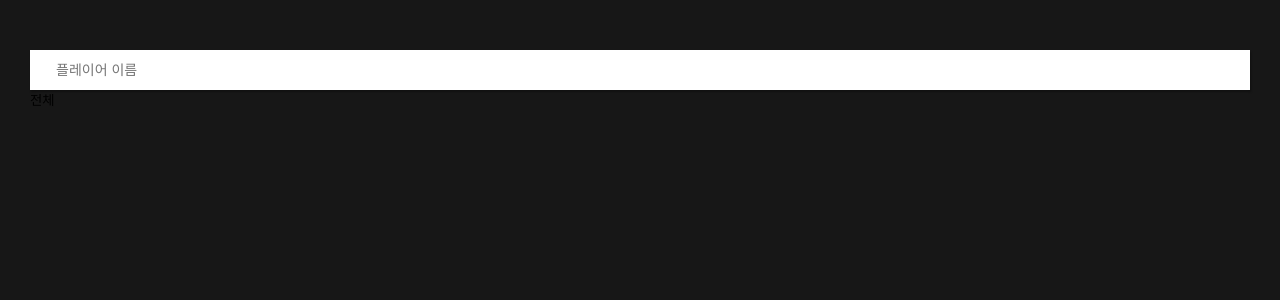
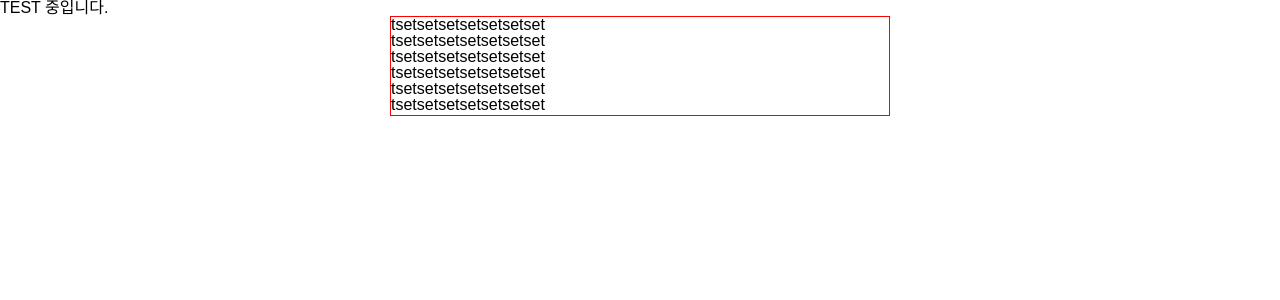
Before and after one commit to TH91-Github/RIOT-LOL, a React (Create React App) app: page /summoners/kr/1 in a window 1280 px wide. Shown: the top 300 px of the page. Built offline with nearby package versions, Linux system fonts and the light colour scheme; no server answers; a web font is replaced by a local one.

Commit message:
scroll css 테스트

```diff
--- a/src/component/RiotApp.jsx
+++ b/src/component/RiotApp.jsx
@@ -2,6 +2,7 @@ import { useCallback, useEffect } from "react";
 import { useDispatch } from "react-redux";
 import { Outlet, useLocation } from "react-router-dom";
 import { sSetMobileChk } from "store/store";
+import styled from "styled-components";
 // import { loadAxios } from "utils/fetchAxios";
 import { isMobile } from "utils/common.js"
 const RiotMain = () => {
@@ -25,9 +26,37 @@ const RiotMain = () => {
   return (
     <div className="wrap">
       <div className="container">
-        <Outlet context={location} />
+        TEST 중입니다.
+        <TestBox>
+          <p>tsetsetsetsetsetsetset</p>
+          <p>tsetsetsetsetsetsetset</p>
+          <p>tsetsetsetsetsetsetset</p>
+          <p>tsetsetsetsetsetsetset</p>
+          <p>tsetsetsetsetsetsetset</p>
+          <p>tsetsetsetsetsetsetset</p>
+          <p>tsetsetsetsetsetsetset</p>
+          <p>tsetsetsetsetsetsetset</p>
+          <p>tsetsetsetsetsetsetset</p>
+          <p>tsetsetsetsetsetsetset</p>
+        </TestBox>
+        {/* <Outlet context={location} /> */}
       </div>
     </div>
   )
 }
 export default RiotMain;
+
+
+const TestBox = styled.div`
+  overflow: auto;
+  width:500px;
+  height:100px;
+  margin:0 auto;
+  border:1px solid red;
+  &::-webkit-scrollbar {
+    width: 10px;
+  }
+  &::-webkit-scrollbar-thumb {
+      background: red;
+  }
+`;
```
